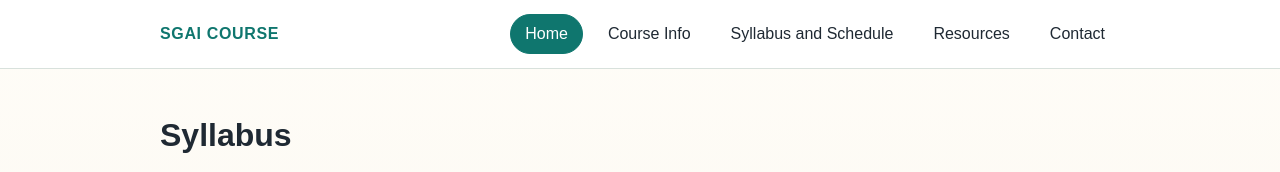
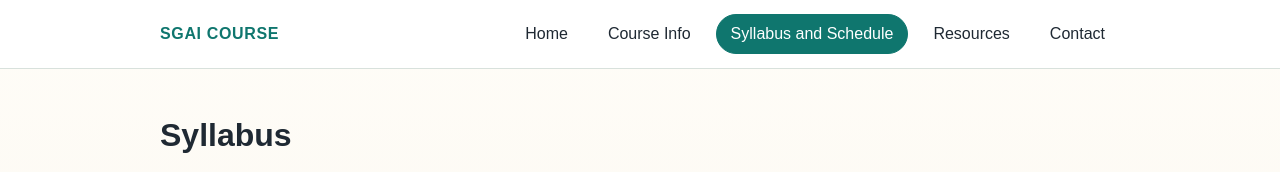
Before and after one commit to SGAITest/CourseWebsite-Instructor, a plain HTML site: page pages/syllabus.html in a window 1280 px wide. Shown: the top 172 px of the page. Drawn offline with Linux system fonts and the light colour scheme.

Commit message:
fixing template HTML format

```diff
--- a/pages/syllabus.html
+++ b/pages/syllabus.html
@@ -11,10 +11,9 @@
         <nav class="top-nav" aria-label="Primary navigation">
             <a class="brand" href="../index.html">SGAI Course</a>
             <ul class="menu">
-                <li><a class="active" href="../index.html">Home</a></li>
+                <li><a href="../index.html">Home</a></li>
                 <li><a href="course.html">Course Info</a></li>
-                <li><a href="syllabus.html">Syllabus and Schedule</a></li>
-
+                <li><a class="active" href="syllabus.html">Syllabus and Schedule</a></li>
                 <li><a href="resources.html">Resources</a></li>
                 <li><a href="contact.html">Contact</a></li>
             </ul>
```
Also changed, not shown: pages/contact.html (+2 -3 lines), pages/course.html (+2 -2 lines), pages/pageTemplateCode.html (+2 -2 lines), pages/resources.html (+2 -3 lines).
